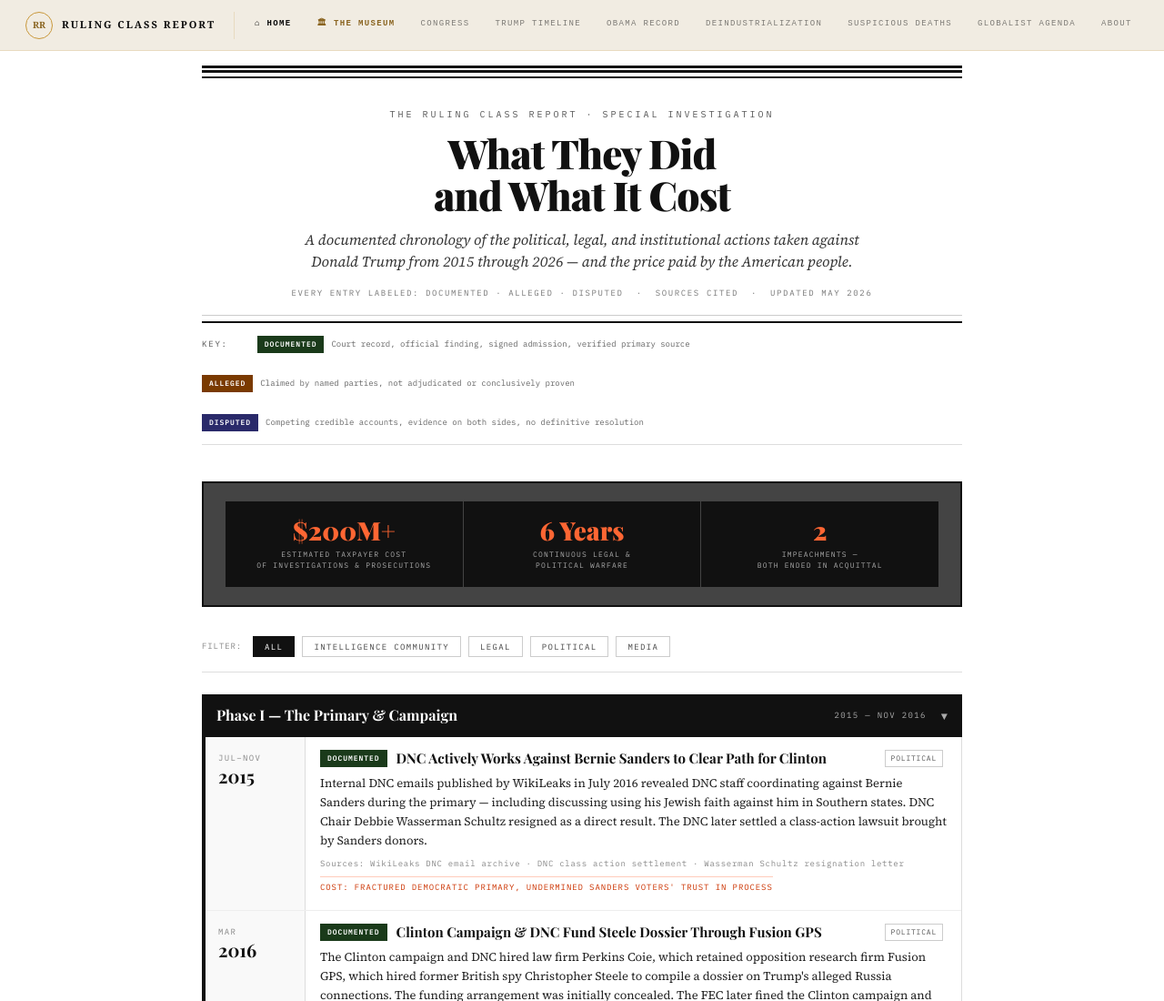
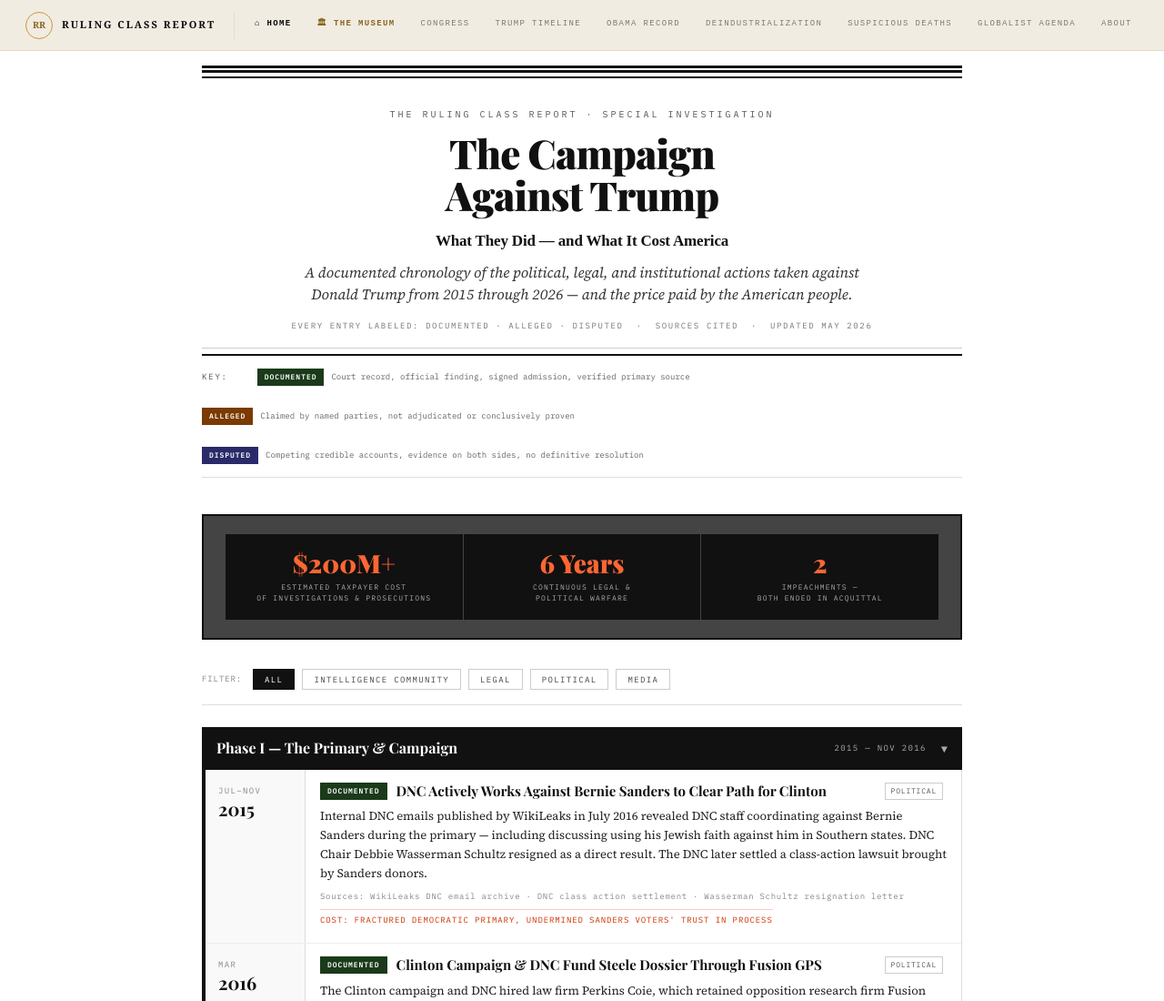
Before and after one commit to johnrspivey/therulingclassreport.com, a plain HTML site: page trump-timeline.html in a window 1280 px wide. Shown: the top 1100 px of the page at 91% size. Drawn offline with nearby package versions, Linux system fonts and the light colour scheme; a web font is replaced by a local one.

Commit message:
Change masthead title and add subtitle
Updated the title and added a new subtitle to the masthead.

```diff
--- a/trump-timeline.html
+++ b/trump-timeline.html
@@ -518,7 +518,8 @@
 <!-- MASTHEAD -->
 <div class="masthead">
   <div class="publication">The Ruling Class Report · Special Investigation</div>
-  <h1>What They Did<br>and What It Cost</h1>
+  <h1>The Campaign<br>Against Trump</h1>
+  <p style="font-family:'Libre Baskerville',serif;font-size:17px;font-weight:700;color:#111111;text-align:center;margin-bottom:8px;letter-spacing:-0.01em;">What They Did — and What It Cost America</p>
   <p class="deck">
     A documented chronology of the political, legal, and institutional actions
     taken against Donald Trump from 2015 through 2026 — and the price paid
```
